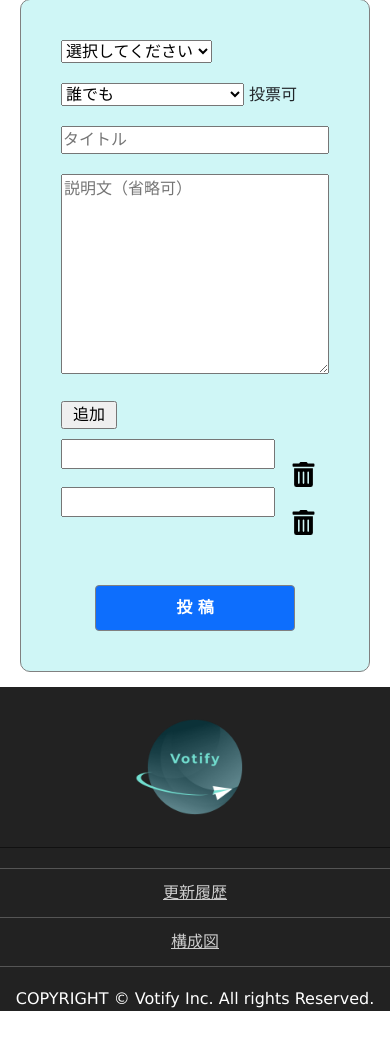
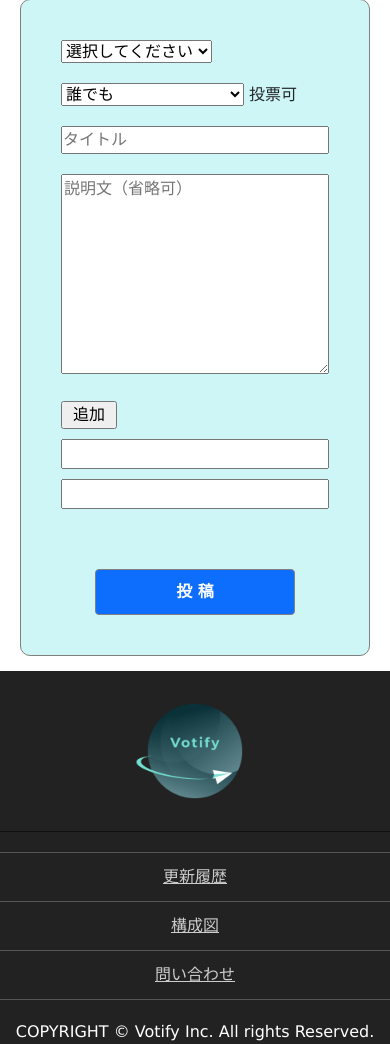
Before and after one commit to OH2015/votify, a Django app: page /create_question/ in a window 390 px wide. Shown: the part 81-1125 px from the top of the page. Run offline with Django 4.2, Linux system fonts and the light colour scheme; the visitor is signed in with stand-in values (Sample User, id 1).

Commit message:
Inquiry form

```diff
--- a/django/templates/base.html
+++ b/django/templates/base.html
@@ -72,6 +72,7 @@
         <ul class="nav">
         <li><a href="{% url 'polls:update_history' %}">更新履歴</a></li>
         <li><a href="{% url 'polls:diagram' %}">構成図</a></li>
+        <li><a href="https://docs.google.com/forms/d/e/1FAIpQLSdTPn1bsOk2LXV3JlKGnLv6zDZxzva85Q6XY9gc2itfKwTxEw/viewform?usp=sf_link" target="_blank" rel="noopener noreferrer">問い合わせ</a></li>
         </ul>
         <p class="copyright">
         COPYRIGHT © Votify Inc. All rights Reserved.
--- a/django/templates/polls/create.html
+++ b/django/templates/polls/create.html
@@ -40,10 +40,11 @@
             <div id="content" class="containner-fluid">
                 <input class="button btn-add" type="button" v-on:click="add_choice(-1)" value="追加">
                 <div class="row" v-for="(choice,index) in choices" :key="index">
-                    <div class="col-sm-12">
+                    <div class="col-sm-10">
                         <textarea rows="1" @input="applyChanges" @keydown.delete="on_delete" v-model="choices[index]" :name="'choice' + index" :id="index" class="choice" maxlength="25" required></textarea>
-                        <span>　</span>
-                        <img class="trash" src="{% static 'polls/images/trash-alt-solid.svg' %}" v-on:click="remove_choice(index)">
+                    </div>
+                    <div class="col-sm-2">
+                        <div v-if="index > 1" class="close" v-on:click="remove_choice(index)">x</div>
                     </div>
                 </div>
                 <input hidden name="choice_num" v-bind:value="choices.length">
@@ -144,16 +145,24 @@
     margin-bottom: 20px;
 }
 .choice{
-    width: 80%;
-    margin-bottom: 10px;
+    width: 100%;
     resize:none;
     overflow: hidden;
 }
-.trash{
-    width: 25px;
-    height: 25px;
+.row{
+    height: 30px;
+    margin-bottom: 10px;
 }
-.trash:hover{
+.row *{
+    height: 100%;
+}
+.close{
+    font-size: 20px;
+    font-weight: bold;
+    text-align: center;
+    vertical-align: middle;
+}
+.close:hover{
     cursor: pointer;
 }
 .btn-add{
```
